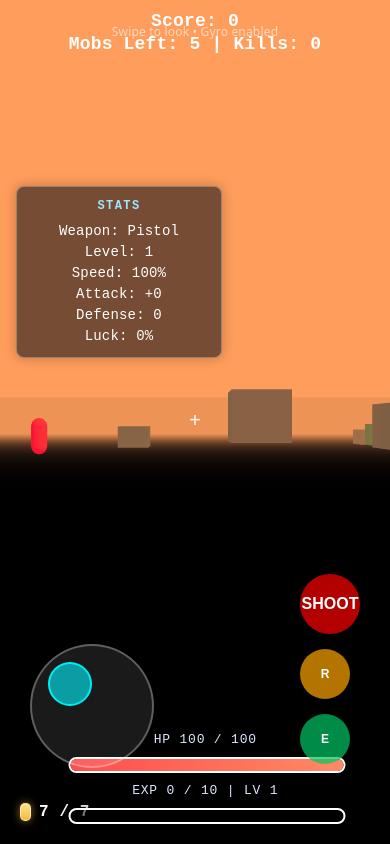
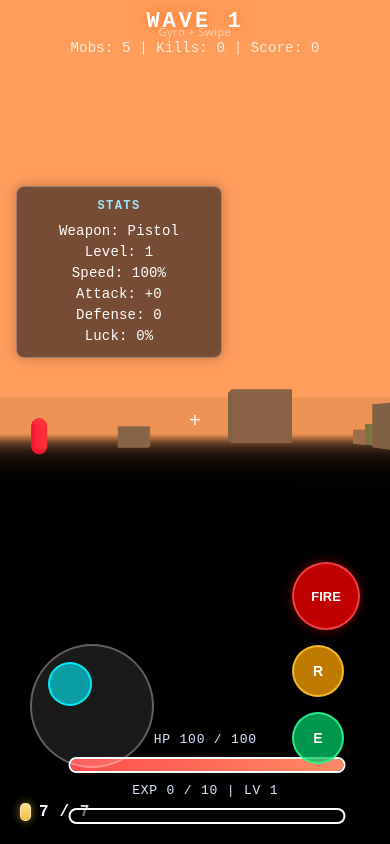
Before and after one commit to NTMQuannuaQMTN/fps-demo, a React (Vite) app: page / in a window 390 px wide. Built offline with nearby package versions, Linux system fonts and the light colour scheme.

Commit message:
mobile #7

```diff
--- a/src/game/HUD.tsx
+++ b/src/game/HUD.tsx
@@ -10,6 +10,9 @@ export function HUD() {
     const weapon = useGameStore((s) => s.weapon)
     const mobsLeft = useGameStore((s) => s.mobsLeft)
     const kills = useGameStore((s) => s.kills)
+    const wave = useGameStore((s) => s.wave)
+    const wavePhase = useGameStore((s) => s.wavePhase)
+    const breakEndsAt = useGameStore((s) => s.breakEndsAt)
     const hitMarkerVisible = useGameStore((s) => s.hitMarkerVisible)
     const orbProgress = useGameStore((s) => s.orbProgress)
     const gameOver = useGameStore((s) => s.gameOver)
@@ -33,16 +36,18 @@ export function HUD() {
     const [now, setNow] = useState(Date.now())
 
     useEffect(() => {
-        if (!isReloading) return
+        const needsTick = isReloading || wavePhase === "break"
+        if (!needsTick) return
 
         const id = setInterval(() => {
             setNow(Date.now())
         }, 100)
 
         return () => clearInterval(id)
-    }, [isReloading])
+    }, [isReloading, wavePhase])
 
     const reloadSecondsLeft = Math.max(0, (reloadEndAt - now) / 1000)
+    const breakSecondsLeft = Math.max(0, (breakEndsAt - now) / 1000)
 
     const handlePlayAgain = () => {
         resetProgression()
@@ -90,10 +95,16 @@ export function HUD() {
                 />
             ))}
 
-            {/* Top - Score and remaining mobs */}
+            {/* Top - wave, score, mobs */}
             <div style={styles.top}>
-                <div>Score: {score}</div>
-                <div>Mobs Left: {mobsLeft} | Kills: {kills}</div>
+                <div style={styles.waveLabel}>WAVE {wave}</div>
+                {wavePhase === "break" ? (
+                    <div style={styles.breakBanner}>
+                        Next wave in {Math.ceil(breakSecondsLeft)}s — loot crates!
+                    </div>
+                ) : (
+                    <div style={styles.topSub}>Mobs: {mobsLeft} | Kills: {kills} | Score: {score}</div>
+                )}
             </div>
 
             <div style={styles.leftStats}>
@@ -200,8 +211,28 @@ const styles: any = {
         top: 10,
         width: "100%",
         textAlign: "center",
-        fontSize: "18px",
+        display: "flex",
+        flexDirection: "column",
+        alignItems: "center",
+        gap: "4px",
+    },
+    waveLabel: {
+        fontSize: "22px",
+        fontWeight: "900",
+        letterSpacing: "3px",
+        color: "#ffffff",
+        textShadow: "0 0 14px rgba(255,100,0,0.8)",
+    },
+    topSub: {
+        fontSize: "14px",
+        color: "rgba(255,255,255,0.8)",
+    },
+    breakBanner: {
+        fontSize: "16px",
         fontWeight: "bold",
+        color: "#00f6ff",
+        textShadow: "0 0 12px rgba(0,246,255,0.7)",
+        letterSpacing: "0.5px",
     },
     leftStats: {
         position: "absolute",
--- a/src/game/MobileControls.tsx
+++ b/src/game/MobileControls.tsx
@@ -6,11 +6,15 @@ export type MobileInputState = {
   isShooting: boolean
   isReloading: boolean
   isGetting: boolean
+}
+
+// Separate mutable accumulator for per-frame delta inputs.
+// Player.tsx reads and zeroes these each useFrame — never goes through React state.
+export type MobileDeltas = {
   gyroYaw: number
   gyroPitch: number
   fingerLookX: number
   fingerLookY: number
-  isSwipeLooking: boolean
 }
 
 const DEFAULT_STATE: MobileInputState = {
@@ -19,24 +23,28 @@ const DEFAULT_STATE: MobileInputState = {
   isShooting: false,
   isReloading: false,
   isGetting: false,
-  gyroYaw: 0,
-  gyroPitch: 0,
-  fingerLookX: 0,
-  fingerLookY: 0,
-  isSwipeLooking: false,
+}
+
+function getDeltas(): MobileDeltas {
+  if (!(window as any).mobileDeltas) {
+    ;(window as any).mobileDeltas = { gyroYaw: 0, gyroPitch: 0, fingerLookX: 0, fingerLookY: 0 }
+  }
+  return (window as any).mobileDeltas as MobileDeltas
 }
 
 export function MobileControls() {
   const joystickContainerRef = useRef<HTMLDivElement>(null)
   const joystickStickRef = useRef<HTMLDivElement>(null)
+  const rightButtonsRef = useRef<HTMLDivElement>(null)
   const [mobileInput, setMobileInput] = useState<MobileInputState>(DEFAULT_STATE)
-  const lastGyroRef = useRef({ alpha: 0, beta: 0, gamma: 0 })
+  const lastGyroRef = useRef({ alpha: 0, beta: 0, gamma: 0, initialized: false })
   const lastFingerLookRef = useRef({ x: 0, y: 0 })
   const fingerLookActiveRef = useRef(false)
+  const [gyroPermission, setGyroPermission] = useState<"unknown" | "granted" | "denied" | "na">("unknown")
 
-  // Store mobile input in window for Player.tsx to access
+  // Sync instantaneous inputs to window for Player.tsx poll
   useEffect(() => {
-    (window as any).mobileInput = mobileInput
+    ;(window as any).mobileInput = mobileInput
   }, [mobileInput])
 
   // =========================
@@ -50,6 +58,7 @@ export function MobileControls() {
 
     const radius = 50
     const handleTouchMove = (e: TouchEvent) => {
+      e.preventDefault()
       if (e.touches.length === 0) return
 
       const touch = e.touches[0]
@@ -60,53 +69,35 @@ export function MobileControls() {
       const dx = touch.clientX - centerX
       const dy = touch.clientY - centerY
       const distance = Math.sqrt(dx * dx + dy * dy)
-      const maxDistance = radius
 
-      let joystickX = dx / maxDistance
-      let joystickY = -dy / maxDistance
+      let joystickX = dx / radius
+      let joystickY = -dy / radius
 
-      if (distance > maxDistance) {
-        joystickX = (dx / distance) * (maxDistance / maxDistance)
-        joystickY = (-dy / distance) * (maxDistance / maxDistance)
-      } else {
-        joystickX = dx / maxDistance
-        joystickY = -dy / maxDistance
+      if (distance > radius) {
+        joystickX = (dx / distance)
+        joystickY = (-dy / distance)
       }
 
       joystickX = Math.max(-1, Math.min(1, joystickX))
       joystickY = Math.max(-1, Math.min(1, joystickY))
 
-      const limitedDistance = Math.min(distance, maxDistance)
-      const stickX = (limitedDistance / maxDistance) * (dx / distance || 0) * radius
-      const stickY = (limitedDistance / maxDistance) * (dy / distance || 0) * radius
+      const limitedDist = Math.min(distance, radius)
+      const stickX = (limitedDist / radius) * (dx / distance || 0) * radius
+      const stickY = (limitedDist / radius) * (dy / distance || 0) * radius
 
       if (stick) {
         stick.style.transform = `translate(calc(-50% + ${stickX}px), calc(-50% + ${stickY}px))`
       }
 
-      setMobileInput((prev) => ({
-        ...prev,
-        joystickX,
-        joystickY,
-      }))
+      setMobileInput((prev) => ({ ...prev, joystickX, joystickY }))
     }
 
     const handleTouchEnd = () => {
-      if (stick) {
-        stick.style.transform = "translate(-50%, -50%)"
-      }
-      setMobileInput((prev) => ({
-        ...prev,
-        joystickX: 0,
-        joystickY: 0,
-      }))
+      if (stick) stick.style.transform = "translate(-50%, -50%)"
+      setMobileInput((prev) => ({ ...prev, joystickX: 0, joystickY: 0 }))
     }
 
-    // Bind to the joystick container to avoid interfering with page-level touch
-    // handling (scroll/zoom) which can cause the UI to flicker/disappear.
-    container.addEventListener("touchmove", handleTouchMove, {
-      passive: false,
-    })
+    container.addEventListener("touchmove", handleTouchMove, { passive: false })
     container.addEventListener("touchend", handleTouchEnd)
 
     return () => {
@@ -119,11 +110,13 @@ export function MobileControls() {
   // SHOOT BUTTON
   // =========================
 
-  const handleShootStart = () => {
+  const handleShootStart = (e: React.TouchEvent | React.MouseEvent) => {
+    e.stopPropagation()
     setMobileInput((prev) => ({ ...prev, isShooting: true }))
   }
 
-  const handleShootEnd = () => {
+  const handleShootEnd = (e: React.TouchEvent | React.MouseEvent) => {
+    e.stopPropagation()
     setMobileInput((prev) => ({ ...prev, isShooting: false }))
   }
 
@@ -131,148 +124,164 @@ export function MobileControls() {
   // RELOAD BUTTON
   // =========================
 
-  const handleReload = () => {
+  const handleReload = (e: React.TouchEvent | React.MouseEvent) => {
+    e.stopPropagation()
     setMobileInput((prev) => ({ ...prev, isReloading: true }))
-    setTimeout(() => {
-      setMobileInput((prev) => ({ ...prev, isReloading: false }))
-    }, 100)
+    setTimeout(() => setMobileInput((prev) => ({ ...prev, isReloading: false })), 100)
   }
 
   // =========================
   // GET BUTTON (E KEY)
   // =========================
 
-  const handleGet = () => {
+  const handleGet = (e: React.TouchEvent | React.MouseEvent) => {
+    e.stopPropagation()
     setMobileInput((prev) => ({ ...prev, isGetting: true }))
-    setTimeout(() => {
-      setMobileInput((prev) => ({ ...prev, isGetting: false }))
-    }, 100)
+    setTimeout(() => setMobileInput((prev) => ({ ...prev, isGetting: false })), 100)
   }
 
   // =========================
-  // GYRO
+  // GYRO (writes to window.mobileDeltas, not React state)
   // =========================
 
   useEffect(() => {
     const handleDeviceOrientation = (event: DeviceOrientationEvent) => {
-      // Type-safe null checks
-      if (typeof event.alpha !== "number" || typeof event.beta !== "number" || typeof event.gamma !== "number") {
+      if (typeof event.alpha !== "number" || typeof event.beta !== "number" || typeof event.gamma !== "number") return
+
+      const alpha = event.alpha
+      const beta = event.beta
+
+      if (!lastGyroRef.current.initialized) {
+        lastGyroRef.current = { alpha, beta, gamma: event.gamma ?? 0, initialized: true }
         return
       }
 
-      const alpha = event.alpha // Z axis rotation (0-360)
-      const beta = event.beta // X axis rotation (-180 to 180)
-      const gamma = event.gamma // Y axis rotation (-90 to 90)
-
-      const deltaAlpha = alpha - lastGyroRef.current.alpha
+      let deltaAlpha = alpha - lastGyroRef.current.alpha
       const deltaBeta = beta - lastGyroRef.current.beta
 
-      lastGyroRef.current = { alpha, beta, gamma }
+      // Handle 360→0 wraparound for alpha
+      if (deltaAlpha > 180) deltaAlpha -= 360
+      if (deltaAlpha < -180) deltaAlpha += 360
 
-      // Convert to radians and apply sensitivity
+      lastGyroRef.current = { alpha, beta, gamma: event.gamma ?? 0, initialized: true }
+
       const sensitivity = 0.005
-      const yaw = deltaAlpha * sensitivity
-      const pitch = deltaBeta * sensitivity
-
-      setMobileInput((prev) => ({
-        ...prev,
-        gyroYaw: prev.gyroYaw + yaw,
-        gyroPitch: prev.gyroPitch + pitch,
-      }))
+      // Accumulate directly — Player.tsx will consume and zero each frame
+      const d = getDeltas()
+      d.gyroYaw += deltaAlpha * sensitivity
+      d.gyroPitch += deltaBeta * sensitivity
     }
 
-    const handlePermission = async () => {
+    const enableGyro = async () => {
       try {
-        // iOS 13+
         if (
           typeof DeviceOrientationEvent !== "undefined" &&
           typeof (DeviceOrientationEvent as any).requestPermission === "function"
         ) {
-          const permission = await (DeviceOrientationEvent as any).requestPermission()
-          console.log("Gyro permission:", permission)
-          if (permission === "granted") {
-            window.addEventListener("deviceorientation", handleDeviceOrientation)
-          }
-        } else if (typeof DeviceOrientationEvent !== "undefined") {
-          // Android and non-iOS browsers
-          console.log("Gyro enabled (non-iOS)")
-          window.addEventListener("deviceorientation", handleDeviceOrientation)
+          // iOS 13+ requires user gesture — button handles this, skip auto-request
+          return
         }
+        // Android / non-iOS browsers: enable immediately
+        window.addEventListener("deviceorientation", handleDeviceOrientation)
+        setGyroPermission("granted")
       } catch (err) {
-        console.error("Gyro permission error:", err)
+        console.error("Gyro error:", err)
+        setGyroPermission("denied")
       }
     }
 
-    handlePermission()
+    enableGyro()
 
     return () => {
       window.removeEventListener("deviceorientation", handleDeviceOrientation)
     }
   }, [])
 
+  const requestGyroPermission = async () => {
+    try {
+      const permission = await (DeviceOrientationEvent as any).requestPermission()
+      if (permission === "granted") {
+        setGyroPermission("granted")
+        const handleDeviceOrientation = (event: DeviceOrientationEvent) => {
+          if (typeof event.alpha !== "number" || typeof event.beta !== "number") return
+
+          const alpha = event.alpha
+          const beta = event.beta
+
+          if (!lastGyroRef.current.initialized) {
+            lastGyroRef.current = { alpha, beta, gamma: event.gamma ?? 0, initialized: true }
+            return
+          }
+
+          let deltaAlpha = alpha - lastGyroRef.current.alpha
+          const deltaBeta = beta - lastGyroRef.current.beta
+
+          if (deltaAlpha > 180) deltaAlpha -= 360
+          if (deltaAlpha < -180) deltaAlpha += 360
+
+          lastGyroRef.current = { alpha, beta, gamma: event.gamma ?? 0, initialized: true }
+
+          const d = getDeltas()
+          d.gyroYaw += deltaAlpha * 0.005
+          d.gyroPitch += deltaBeta * 0.005
+        }
+        window.addEventListener("deviceorientation", handleDeviceOrientation)
+      } else {
+        setGyroPermission("denied")
+      }
+    } catch {
+      setGyroPermission("denied")
+    }
+  }
+
+  const needsGyroButton =
+    typeof DeviceOrientationEvent !== "undefined" &&
+    typeof (DeviceOrientationEvent as any).requestPermission === "function" &&
+    gyroPermission === "unknown"
+
   // =========================
-  // SCREEN SWIPE LOOK (SINGLE FINGER ANYWHERE EXCEPT JOYSTICK)
+  // SWIPE LOOK (right side of screen, excludes joystick and buttons)
   // =========================
 
   useEffect(() => {
     const joystickContainer = joystickContainerRef.current
+    const rightButtons = rightButtonsRef.current
 
-    const isPointInJoystick = (x: number, y: number): boolean => {
-      if (!joystickContainer) return false
-      const rect = joystickContainer.getBoundingClientRect()
-      // Add some padding for easier interaction
-      const padding = 20
-      return (
-        x >= rect.left - padding &&
-        x <= rect.right + padding &&
-        y >= rect.top - padding &&
-        y <= rect.bottom + padding
-      )
+    const isInElement = (el: HTMLElement | null, x: number, y: number, padding = 20): boolean => {
+      if (!el) return false
+      const rect = el.getBoundingClientRect()
+      return x >= rect.left - padding && x <= rect.right + padding && y >= rect.top - padding && y <= rect.bottom + padding
     }
 
     const handleTouchStart = (e: TouchEvent) => {
-      if (e.touches.length === 1) {
-        const touch = e.touches[0]
-        // Don't start swipe look if touch is in joystick area
-        if (!isPointInJoystick(touch.clientX, touch.clientY)) {
-          fingerLookActiveRef.current = true
-          lastFingerLookRef.current = {
-            x: touch.clientX,
-            y: touch.clientY,
-          }
-        }
-      }
+      if (e.touches.length !== 1) return
+      const touch = e.touches[0]
+      if (isInElement(joystickContainer, touch.clientX, touch.clientY)) return
+      if (isInElement(rightButtons, touch.clientX, touch.clientY)) return
+
+      fingerLookActiveRef.current = true
+      lastFingerLookRef.current = { x: touch.clientX, y: touch.clientY }
     }
 
     const handleTouchMove = (e: TouchEvent) => {
       if (!fingerLookActiveRef.current || e.touches.length !== 1) return
 
       const touch = e.touches[0]
-      const currentX = touch.clientX
-      const currentY = touch.clientY
+      const dx = touch.clientX - lastFingerLookRef.current.x
+      const dy = touch.clientY - lastFingerLookRef.current.y
 
-      const dx = currentX - lastFingerLookRef.current.x
-      const dy = currentY - lastFingerLookRef.current.y
+      lastFingerLookRef.current = { x: touch.clientX, y: touch.clientY }
 
       const sensitivity = 0.015
-
-      setMobileInput((prev) => ({
-        ...prev,
-        fingerLookX: dx * sensitivity,
-        fingerLookY: dy * sensitivity,
-      }))
-
-      lastFingerLookRef.current = { x: currentX, y: currentY }
+      // Accumulate directly — Player.tsx will consume and zero each frame
+      const d = getDeltas()
+      d.fingerLookX += dx * sensitivity
+      d.fingerLookY += dy * sensitivity
     }
 
     const handleTouchEnd = (e: TouchEvent) => {
       if (e.touches.length === 0) {
         fingerLookActiveRef.current = false
-        setMobileInput((prev) => ({
-          ...prev,
-          fingerLookX: 0,
-          fingerLookY: 0,
-        }))
       }
     }
 
@@ -290,53 +299,49 @@ export function MobileControls() {
   return (
     <div className="mobile-controls">
       {/* Joystick */}
-      <div
-        style={styles.joystickContainer}
-        ref={joystickContainerRef}
-      >
+      <div style={styles.joystickContainer} ref={joystickContainerRef}>
         <div style={styles.joystickBg}>
           <div style={styles.joystickStick} ref={joystickStickRef} />
         </div>
       </div>
 
       {/* Action Buttons */}
-      <div style={styles.rightButtonsContainer}>
-        {/* Shoot Button */}
+      <div style={styles.rightButtonsContainer} ref={rightButtonsRef}>
         <button
           style={styles.shootButton}
           onTouchStart={handleShootStart}
           onTouchEnd={handleShootEnd}
           onMouseDown={handleShootStart}
           onMouseUp={handleShootEnd}
-          title="Shoot"
         >
-          SHOOT
+          FIRE
         </button>
-
-        {/* Reload Button */}
         <button
           style={styles.reloadButton}
           onTouchStart={handleReload}
           onMouseDown={handleReload}
-          title="Reload (R)"
         >
           R
         </button>
-
-        {/* Get Button */}
         <button
           style={styles.getButton}
           onTouchStart={handleGet}
           onMouseDown={handleGet}
-          title="Get (E)"
         >
           E
         </button>
       </div>
 
-      {/* Gyro permission button (optional) */}
+      {/* iOS gyro permission */}
+      {needsGyroButton && (
+        <button style={styles.gyroPermButton} onTouchStart={(e) => { e.stopPropagation(); requestGyroPermission() }}>
+          Enable Gyro
+        </button>
+      )}
+
+      {/* Status hint */}
       <div style={styles.gyroNotice}>
-        Swipe to look • Gyro enabled
+        {gyroPermission === "granted" ? "Gyro + Swipe" : "Swipe to look"}
       </div>
     </div>
   )
@@ -351,7 +356,7 @@ const styles: Record<string, React.CSSProperties> = {
     height: "120px",
     zIndex: 10000,
     pointerEvents: "auto",
-    touchAction: "manipulation",
+    touchAction: "none",
   },
   joystickBg: {
     position: "absolute",
@@ -387,15 +392,14 @@ const styles: Record<string, React.CSSProperties> = {
     touchAction: "manipulation",
   },
   shootButton: {
-    padding: "15px 30px",
-    fontSize: "16px",
+    fontSize: "13px",
     fontWeight: "bold",
-    backgroundColor: "rgba(255, 0, 0, 0.7)",
+    backgroundColor: "rgba(255, 0, 0, 0.75)",
     color: "white",
-    border: "none",
+    border: "2px solid rgba(255,80,80,0.8)",
     borderRadius: "50%",
-    width: "60px",
-    height: "60px",
+    width: "68px",
+    height: "68px",
     cursor: "pointer",
     userSelect: "none",
     WebkitUserSelect: "none",
@@ -403,17 +407,17 @@ const styles: Record<string, React.CSSProperties> = {
     display: "flex",
     alignItems: "center",
     justifyContent: "center",
+    boxShadow: "0 0 12px rgba(255,0,0,0.4)",
   },
   reloadButton: {
-    padding: "12px 24px",
-    fontSize: "12px",
+    fontSize: "14px",
     fontWeight: "bold",
-    backgroundColor: "rgba(255, 165, 0, 0.7)",
+    backgroundColor: "rgba(255, 165, 0, 0.75)",
     color: "white",
-    border: "none",
+    border: "2px solid rgba(255,200,50,0.8)",
     borderRadius: "50%",
-    width: "50px",
-    height: "50px",
+    width: "52px",
+    height: "52px",
     cursor: "pointer",
     userSelect: "none",
     WebkitUserSelect: "none",
@@ -423,15 +427,14 @@ const styles: Record<string, React.CSSProperties> = {
     justifyContent: "center",
   },
   getButton: {
-    padding: "12px 24px",
-    fontSize: "12px",
+    fontSize: "14px",
     fontWeight: "bold",
-    backgroundColor: "rgba(0, 200, 100, 0.7)",
+    backgroundColor: "rgba(0, 200, 100, 0.75)",
     color: "white",
-    border: "none",
+    border: "2px solid rgba(50,255,150,0.8)",
     borderRadius: "50%",
-    width: "50px",
-    height: "50px",
+    width: "52px",
+    height: "52px",
     cursor: "pointer",
     userSelect: "none",
     WebkitUserSelect: "none",
@@ -440,14 +443,32 @@ const styles: Record<string, React.CSSProperties> = {
     alignItems: "center",
     justifyContent: "center",
   },
+  gyroPermButton: {
+    position: "fixed",
+    top: "50px",
+    left: "50%",
+    transform: "translateX(-50%)",
+    padding: "10px 20px",
+    fontSize: "14px",
+    fontWeight: "bold",
+    backgroundColor: "rgba(0, 150, 255, 0.85)",
+    color: "white",
+    border: "2px solid rgba(100,200,255,0.8)",
+    borderRadius: "8px",
+    cursor: "pointer",
+    zIndex: 10001,
+    pointerEvents: "auto",
+    touchAction: "manipulation",
+  },
   gyroNotice: {
     position: "fixed",
     top: "20px",
     left: "50%",
     transform: "translateX(-50%)",
-    fontSize: "12px",
-    color: "rgba(255, 255, 255, 0.6)",
+    fontSize: "11px",
+    color: "rgba(255, 255, 255, 0.5)",
     pointerEvents: "none",
     zIndex: 10000,
+    letterSpacing: "0.5px",
   },
 }
--- a/src/game/WaveManager.tsx
+++ b/src/game/WaveManager.tsx
@@ -19,7 +19,7 @@ type SpawnedCrate = {
 }
 
 export function WaveManager() {
-  const [wave, setWave] = useState(1)
+  const [wave, setWaveLocal] = useState(1)
   const [zombies, setZombies] = useState<any[]>([])
   const [orbs, setOrbs] = useState<any[]>([])
   const [crates, setCrates] = useState<SpawnedCrate[]>([])
@@ -30,6 +30,9 @@ export function WaveManager() {
   const gameOver = useGameStore((s) => s.gameOver)
   const mobsLeft = useGameStore((s) => s.mobsLeft)
   const setMobsLeft = useGameStore((s) => s.setMobsLeft)
+
+  const setWave = useGameStore((s) => s.setWave)
+  const setWavePhase = useGameStore((s) => s.setWavePhase)
 
   const aliveCount = useRef(0)
   const waveTransitionInProgress = useRef(false)
@@ -105,6 +108,7 @@ export function WaveManager() {
     if (!waveFinished) return
 
     waveTransitionInProgress.current = true
+    setWavePhase("break", Date.now() + BREAK_TIME * 1000)
 
     addExp(wave * 5)
 
@@ -128,7 +132,10 @@ export function WaveManager() {
     setCrates((prev) => [...prev, ...newCrates])
 
     const timeout = setTimeout(() => {
-      setWave((w) => w + 1)
+      const nextWave = wave + 1
+      setWave(nextWave)
+      setWavePhase("fighting")
+      setWaveLocal((w) => w + 1)
       setSpawning(true)
       aliveCount.current = 0
       waveTransitionInProgress.current = false
--- a/src/game/useGameStore.ts
+++ b/src/game/useGameStore.ts
@@ -17,6 +17,9 @@ type GameState = {
   reloadSpeedMultiplier: number
   mobsLeft: number
   kills: number
+  wave: number
+  wavePhase: "fighting" | "break"
+  breakEndsAt: number
   lastCombatTime: number
   hitMarkerVisible: boolean
   orbProgress: number
@@ -31,6 +34,8 @@ type GameState = {
   addKill: () => void
   setWeapon: (weapon: Weapon) => void
   setReloadSpeedMultiplier: (value: number) => void
+  setWave: (wave: number) => void
+  setWavePhase: (phase: "fighting" | "break", breakEndsAt?: number) => void
   shoot: () => boolean
   reload: () => void
   recordCombatAction: () => void
@@ -53,6 +58,9 @@ export const useGameStore = create<GameState>((set, get) => ({
   reloadSpeedMultiplier: 1,
   mobsLeft: 5,
   kills: 0,
+  wave: 1,
+  wavePhase: "fighting" as const,
+  breakEndsAt: 0,
   lastCombatTime: Date.now(),
   hitMarkerVisible: false,
   orbProgress: 0,
@@ -78,6 +86,8 @@ export const useGameStore = create<GameState>((set, get) => ({
   }),
   setMobsLeft: (value) => set((s) => ({ mobsLeft: typeof value === "function" ? value(s.mobsLeft) : value })),
   addKill: () => set((s) => ({ kills: s.kills + 1 })),
+  setWave: (wave) => set({ wave }),
+  setWavePhase: (phase, breakEndsAt = 0) => set({ wavePhase: phase, breakEndsAt }),
   setWeapon: (weapon) => {
     if (reloadTimeout) {
       clearTimeout(reloadTimeout)
@@ -162,6 +172,9 @@ export const useGameStore = create<GameState>((set, get) => ({
       reloadSpeedMultiplier: 1,
       mobsLeft: 0,
       kills: 0,
+      wave: 1,
+      wavePhase: "fighting" as const,
+      breakEndsAt: 0,
       lastCombatTime: Date.now(),
       hitMarkerVisible: false,
       orbProgress: 0,
```
Also changed, not shown: src/game/Player.tsx (+12 -10 lines), 2 other files (tests, documents, lock files or other folders).
